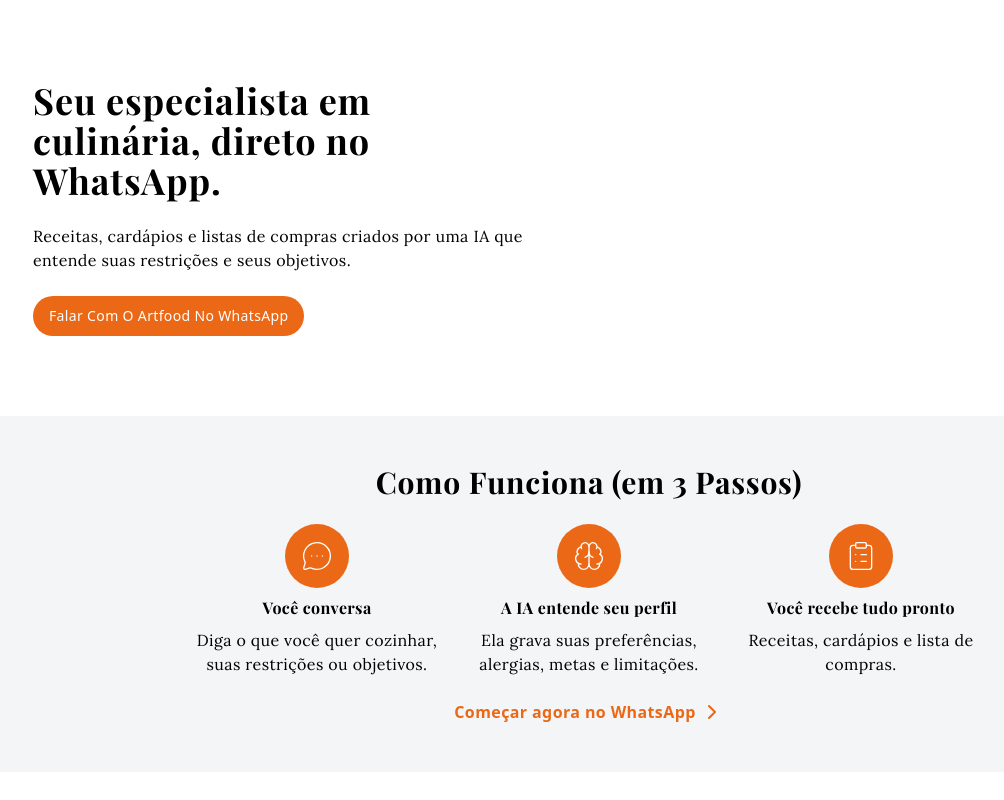
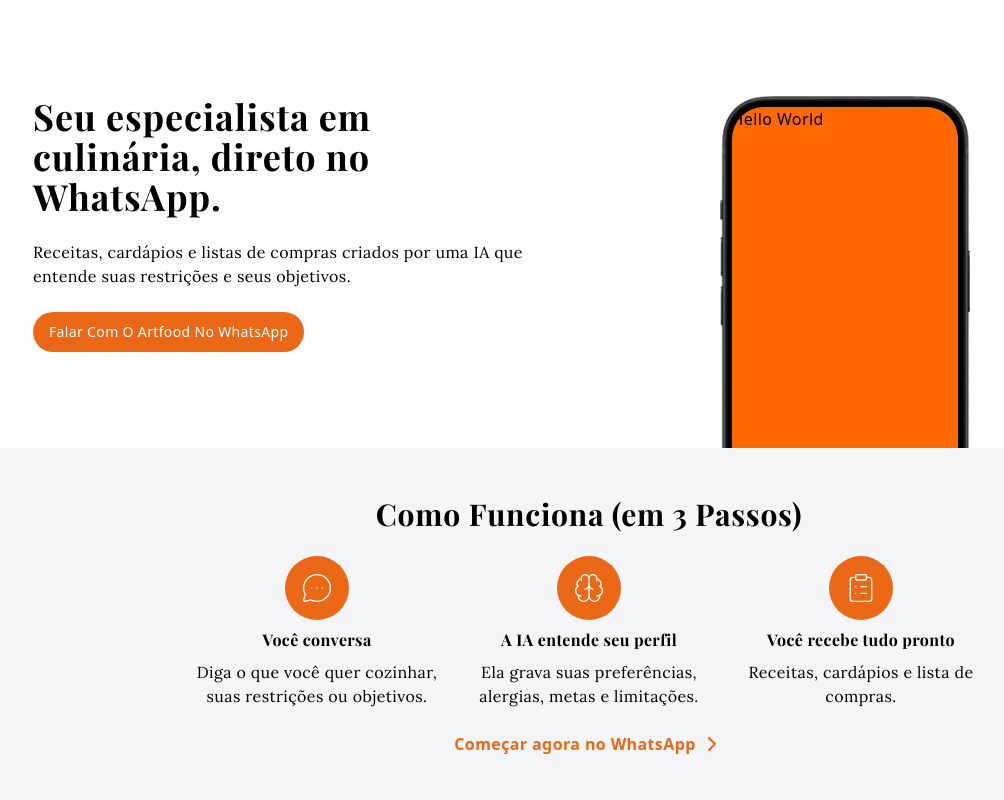
Before and after one commit to EduNunesGithub/art-food-landing-page, a Next.js app: page / in a window 1280 px wide. Shown: the top 800 px of the page, without its empty margins (51-1055 px from the left). Built offline with nearby package versions, Linux system fonts and the light colour scheme.

Commit message:
feat(component): base mockup

```diff
--- a/src/app/page.tsx
+++ b/src/app/page.tsx
@@ -6,7 +6,7 @@
 export default function Page() {
   return (
     <main className="flex flex-col w-full">
-      <section className="flex items-center justify-center px-6 w-full">
+      <section className="flex items-center justify-center overflow-x-hidden overflow-y-hidden px-6 py-24 w-full">
         <div className="flex items-center max-w-278 w-full">
           <Hero />
         </div>
--- a/src/components/hero/index.tsx
+++ b/src/components/hero/index.tsx
@@ -1,12 +1,14 @@
 "use client";
 
 import { motion } from "motion/react";
+import { twMerge } from "tailwind-merge";
 import { Button } from "@/components/ui/button";
+import { Mockup } from "@/components/mockup/index";
 
 export const Hero = () => (
-  <article className="flex flex-col py-20 text-black w-full">
+  <article className="flex flex-row items-end text-black relative w-full z-0">
     <motion.div
-      className="flex flex-col gap-6 max-w-128 w-full"
+      className="flex flex-col gap-6 max-w-128 w-full z-0"
       initial={{ opacity: 0 }}
       viewport={{ once: true }}
       whileInView={{ opacity: 1 }}
@@ -41,5 +43,16 @@
         </Button>
       </motion.div>
     </motion.div>
+
+    <div
+      aria-hidden
+      className={twMerge(
+        "absolute duration-200 ease-standard flex h-fit items-center justify-center left-1/2 top-0 -translate-x-1/2 transition-all w-80 -z-10",
+        "max-[1024px]:opacity-25",
+        "sm:left-[73.0215%]",
+      )}
+    >
+      <Mockup>Hello World</Mockup>
+    </div>
   </article>
 );
--- /dev/null
+++ b/src/components/mockup/index.tsx
@@ -0,0 +1,68 @@
+import React from "react";
+import Image from "next/image";
+import { twMerge } from "tailwind-merge";
+import iphoneMockup from "#/png/iphone-mockup.png";
+
+export type MockupProps = React.DetailedHTMLProps<
+  React.HTMLAttributes<HTMLDivElement>,
+  HTMLDivElement
+> & {
+  size?: MockupSize;
+};
+
+type MockupSize = "1/3" | "2/3" | "normal";
+
+const BASE = {
+  mockupHeight: 512,
+  content: {
+    heightPercent: 95.75,
+    widthPercent: 90.5,
+    borderRadius: 32,
+  },
+};
+
+const HEIGHTS: Record<MockupSize, number> = {
+  "1/3": 192,
+  "2/3": 320,
+  normal: 512,
+};
+
+export const Mockup: React.FC<MockupProps> = ({
+  size = "normal",
+  ...props
+}) => {
+  const mockupHeight = HEIGHTS[size];
+  const scale = mockupHeight / BASE.mockupHeight;
+
+  const contentStyle: React.CSSProperties = {
+    borderRadius: BASE.content.borderRadius * scale,
+    height: `${BASE.content.heightPercent}%`,
+    width: `${BASE.content.widthPercent}%`,
+  };
+
+  return (
+    <div className="flex h-fit items-center justify-center relative shrink-0 w-fit z-0">
+      <Image
+        alt=""
+        aria-hidden
+        className="object-contain shrink-0 w-auto z-10"
+        height={512}
+        loading="lazy"
+        placeholder="blur"
+        quality={100}
+        src={iphoneMockup}
+        style={{ height: mockupHeight }}
+        width={256}
+      />
+
+      <div
+        {...props}
+        className={twMerge(
+          "absolute auto-rows-min grid grid-cols-1 grid-rows-1 overflow-hidden z-20 bg-orange-500 rounded-[32px]",
+          props.className,
+        )}
+        style={{ ...contentStyle, ...props.style }}
+      />
+    </div>
+  );
+};
--- a/tsconfig.json
+++ b/tsconfig.json
@@ -10,7 +10,8 @@
     "moduleResolution": "bundler",
     "noEmit": true,
     "paths": {
-      "@/*": ["./src/*"]
+      "@/*": ["./src/*"],
+      "#/*": ["./public/*"]
     },
     "plugins": [
       {
```
Also changed, not shown: public/png/iphone-mockup.png (added).
